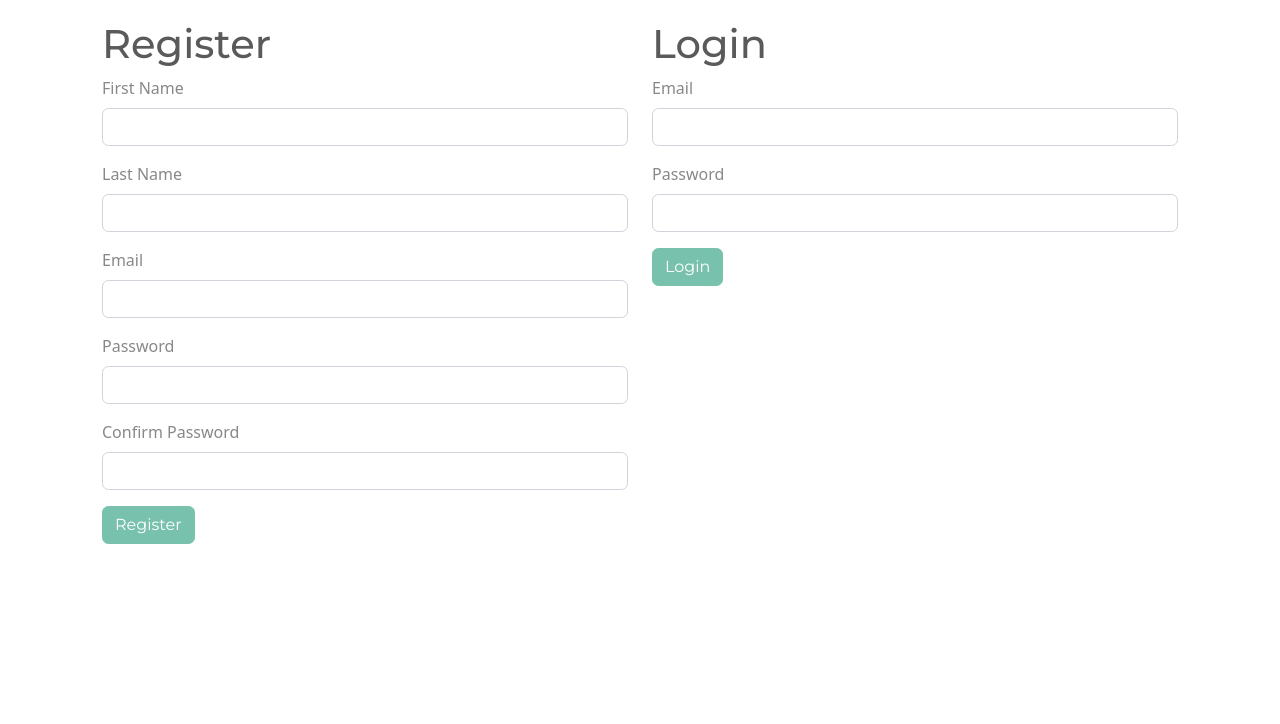
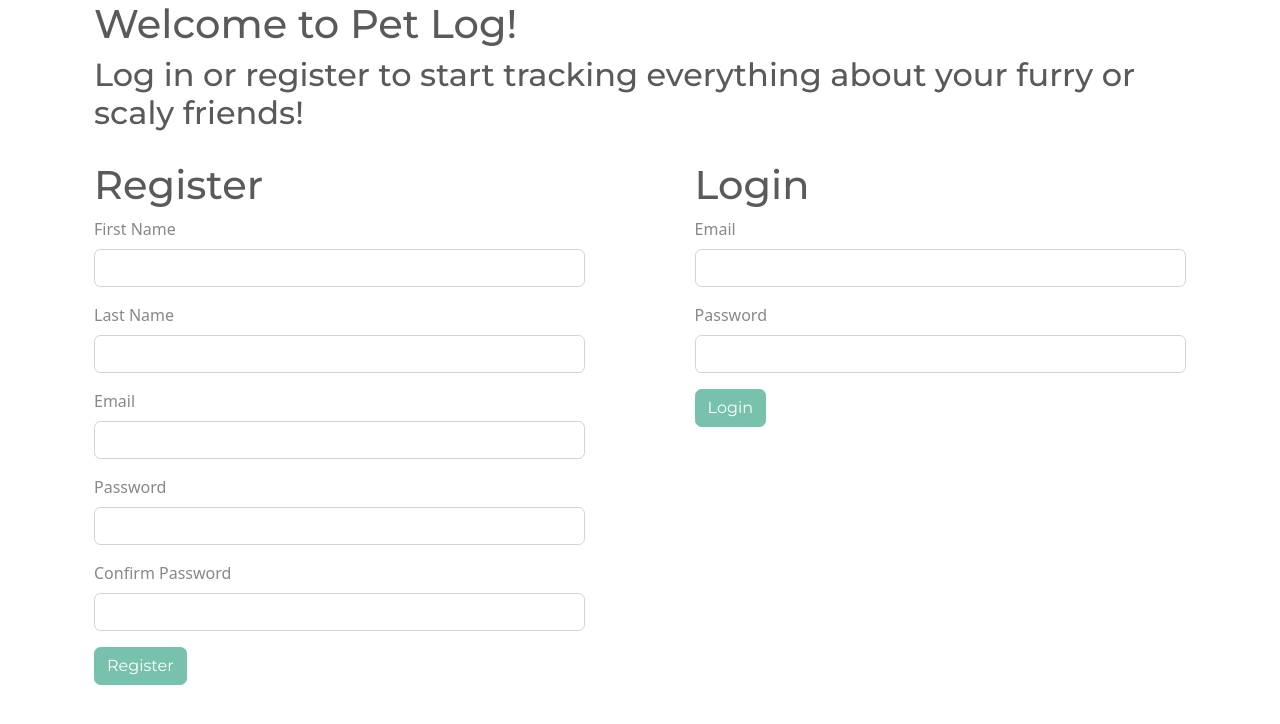
Before and after one commit to Joreamane/PetLog, a Flask app: page / in a window 1280 px wide. Shown: the part 56-780 px from the top of the page. Run offline with Flask 2, Linux system fonts and the light colour scheme; some libraries are stand-ins or nearby versions.

Commit message:
CSS on login page

```diff
--- a/flask_app/templates/login.html
+++ b/flask_app/templates/login.html
@@ -36,9 +36,13 @@
             </div>
         </div>
     </nav>
-
-    <div class="container" style="display: flex; padding: 20px">
     <div class="container">
+        <div class="container">
+            <h1>Welcome to Pet Log!</h1>
+            <h2>Log in or register to start tracking everything about your furry or scaly friends!</h2>
+        </div>
+        <div class="container" style="display: flex; justify-content:space-between; padding-top: 20px">
+            <div class="container" style="padding:0; margin: 0; width:45%">
                 <h1 id="left-header">Register</h1>
                 {% with register = get_flashed_messages(category_filter = ['register']) %}
                     {% if register %}
@@ -75,7 +79,7 @@
                 </form>
             </div>
 
-        <div class="container">
+            <div class="container" style="padding:0; margin: 0; width:45%">
                 <h1 id="right-header">Login</h1>
                 {% with login = get_flashed_messages(category_filter = ['login']) %}
                     {% if login %}
@@ -100,6 +104,7 @@
                 </form>
             </div>
         </div>
+    </div>
 
 
     {% with login = get_flashed_messages(category_filter = ['login']) %}
```
Lines whose indentation alone changed are shown as unchanged.
